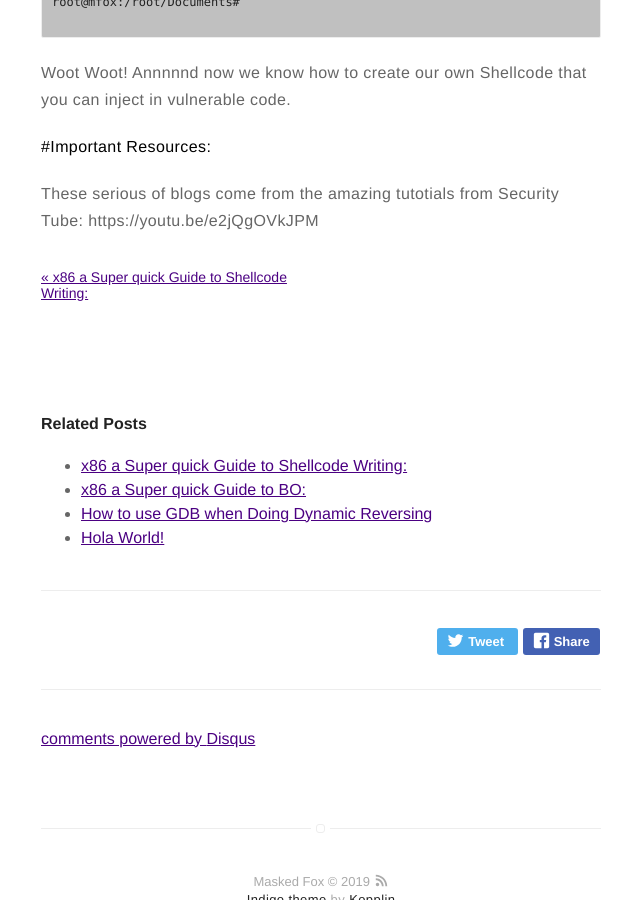
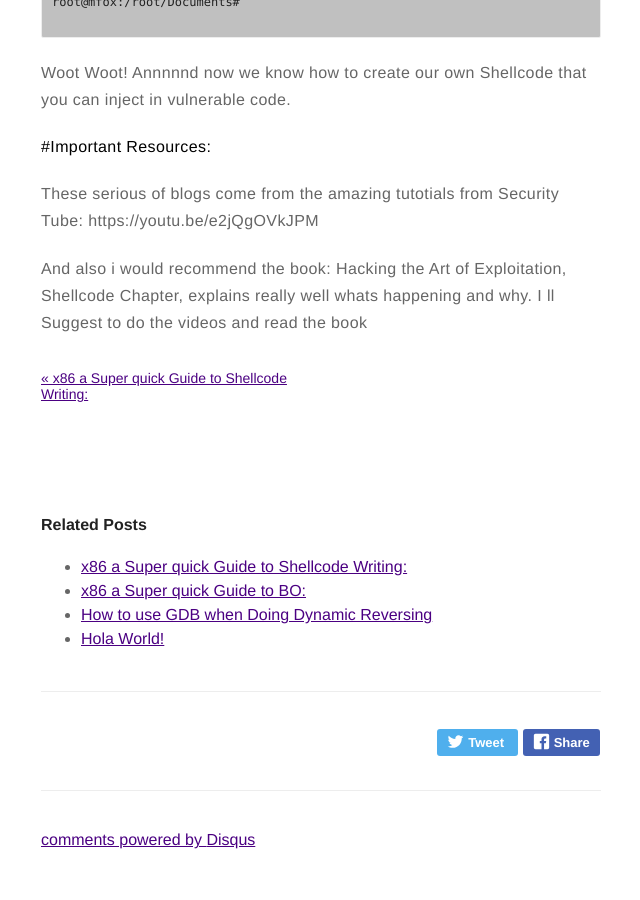
Before and after one commit to MaskedFox/maskedfox.github.io, a Jekyll site: the page built from _posts/2019-03-29-Quick-Shellcode-Writing-P2.md, in a window 1280 px wide and 900 px high, scrolled down 6655 px. Shown: the whole window, without its empty margins (319-959 px from the left). Built offline with Jekyll 4.4.1, drawn with Linux system fonts in a browser that asks for light colours; comment, search, counter and statistics services are not loaded.

Commit message:
Update 2019-03-29-Quick-Shellcode-Writing-P2.md

```diff
--- a/_posts/2019-03-29-Quick-Shellcode-Writing-P2.md
+++ b/_posts/2019-03-29-Quick-Shellcode-Writing-P2.md
@@ -349,4 +349,7 @@ Woot Woot! Annnnnd now we know how to create our own Shellcode that you can inje
 
 **#Important Resources:**
 
-These serious of blogs come from the amazing tutotials from Security Tube: https://youtu.be/e2jQgOVkJPM
+These serious of blogs come from the amazing tutotials from Security Tube:
+https://youtu.be/e2jQgOVkJPM
+
+And also i would recommend the book: Hacking the Art of Exploitation, Shellcode Chapter, explains really well whats happening and why. I ll Suggest to do the videos and read the book
```
